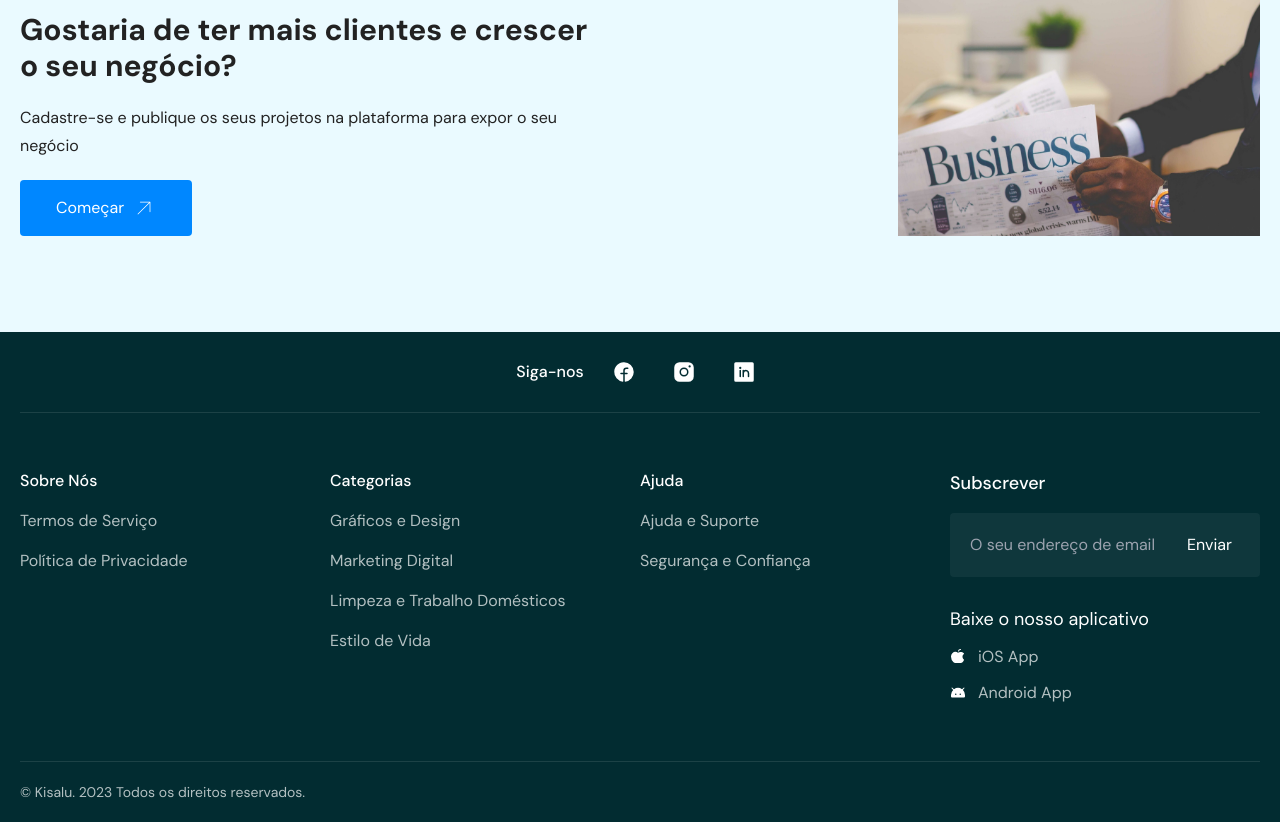
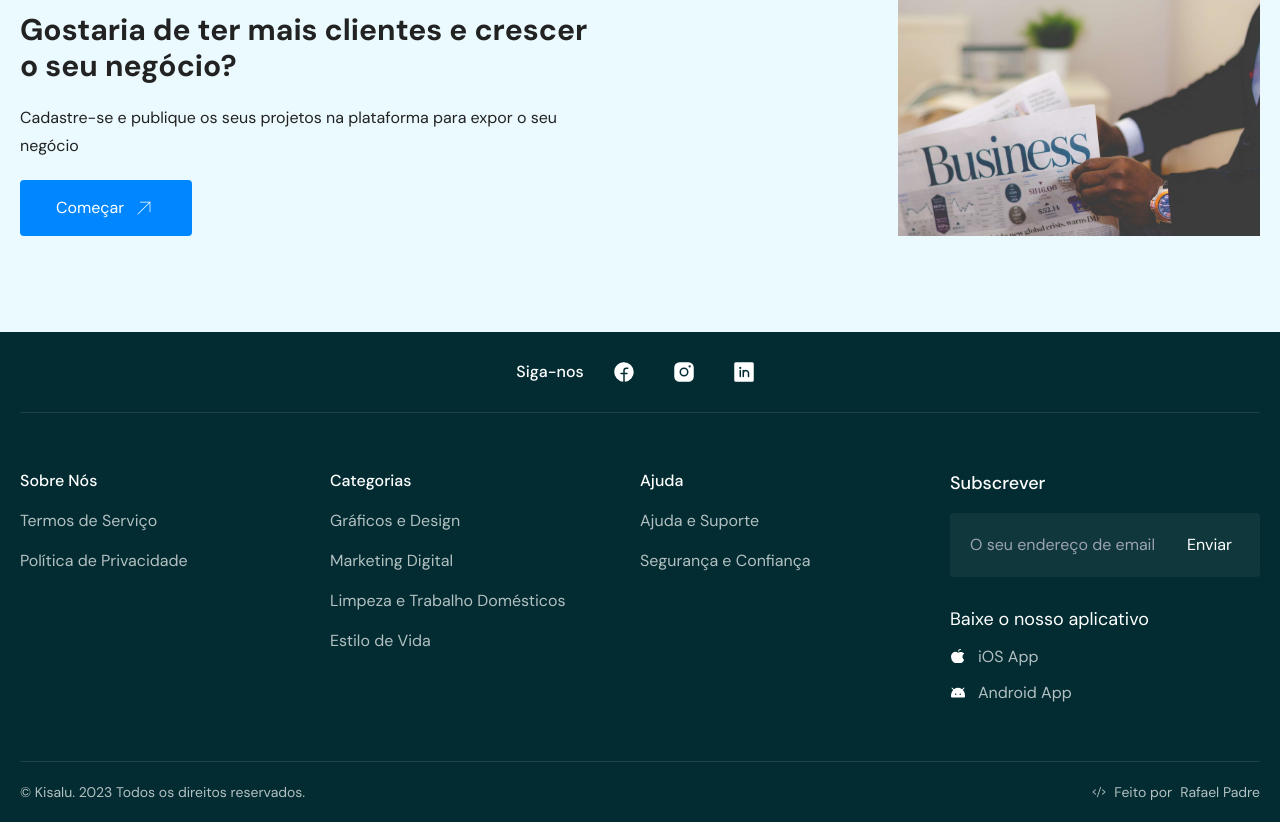
Before and after one commit to rafaelwillen/kisalu-web, a Next.js app: page / in a window 1280 px wide. Shown: the part 3734-4556 px from the top of the page. Built offline with nearby package versions, Linux system fonts and the light colour scheme.

Commit message:
Add personal brand to website (off topic)

```diff
--- a/src/components/pages/common/Footer.tsx
+++ b/src/components/pages/common/Footer.tsx
@@ -1,4 +1,5 @@
 import {
+  Code,
   FacebookLogo,
   InstagramLogo,
   LinkedinLogo,
@@ -36,9 +37,21 @@ export default function Footer() {
         <FooterAccordion />
         <NewsletterSubscriptionAndMobileAppsSection />
       </div>
-      <p className="text-white/70 text-sm">
-        © Kisalu. {new Date().getFullYear()} Todos os direitos reservados.
-      </p>
+      <div className="flex justify-between items-center text-white/70 text-sm">
+        <p>
+          © Kisalu. {new Date().getFullYear()} Todos os direitos reservados.
+        </p>
+        <div className="flex gap-2 items-center">
+          <Code /> Feito por
+          <a
+            target="_blank"
+            className="animated-underline"
+            href="https://github.com/rafaelwillen"
+          >
+            Rafael Padre
+          </a>
+        </div>
+      </div>
     </footer>
   );
 }
```
